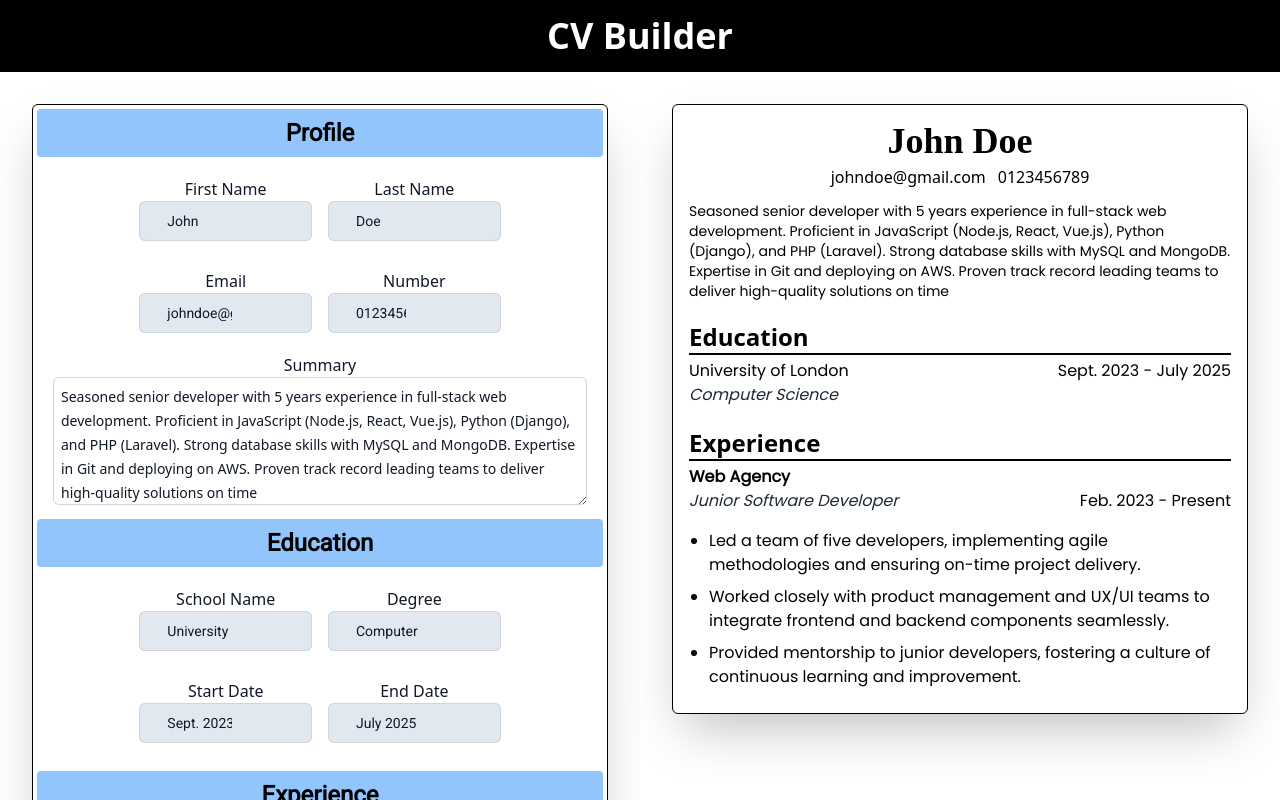
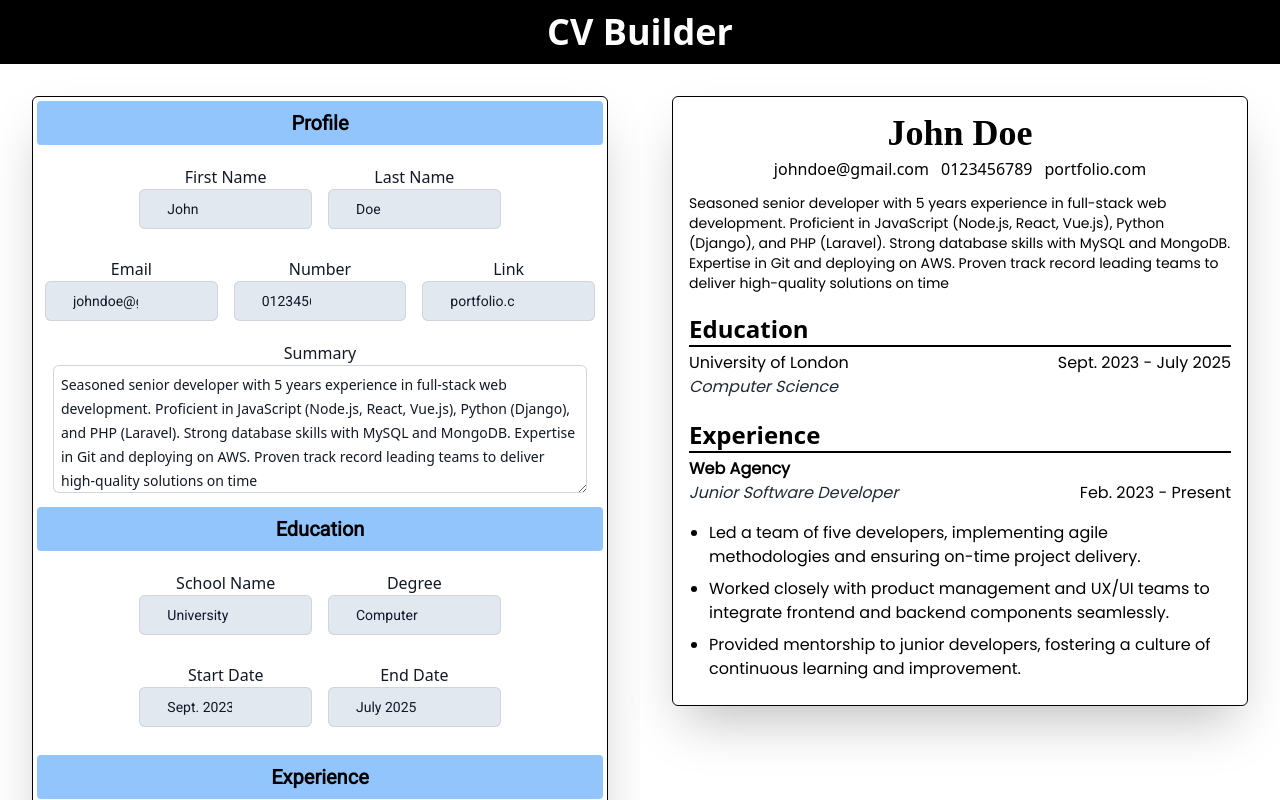
Before and after one commit to h4m24-a/cv-builder, a React (Vite) app: page / in a window 1280 px wide. Shown: the top 800 px of the page. Built offline with nearby package versions, Linux system fonts and the light colour scheme; a web font is replaced by a local one.

Commit message:
updated UI and added a link input to profile section

```diff
--- a/src/App.jsx
+++ b/src/App.jsx
@@ -9,12 +9,10 @@ function App() {
   // Profile
   const [firstName, setFirstName] = useState("John");
   const [lastName, setlastName] = useState("Doe");
-
   const fullName = firstName + " " + lastName;
-
   const [email, setEmail] = useState("johndoe@gmail.com");
   const [number, setNumber] = useState("0123456789");
-
+  const [link, setLink] = useState("portfolio.com")
   const [summary, setSummary] = useState("Seasoned senior developer with 5 years experience in full-stack web development. Proficient in JavaScript (Node.js, React, Vue.js), Python (Django), and PHP (Laravel). Strong database skills with MySQL and MongoDB. Expertise in Git and deploying on AWS. Proven track record leading teams to deliver high-quality solutions on time")
 
   // Education
@@ -41,7 +39,7 @@ function App() {
   return (
     <>
       <main>
-        <h1 className=" bg-black text-white text-4xl font-bold font-mono text-center p-4">
+        <h1 className=" bg-black text-white text-4xl font-bold font-mono text-center p-3">
           CV Builder
         </h1>
 
@@ -58,6 +56,8 @@ function App() {
                 setEmail={setEmail}
                 number={number}
                 setNumber={setNumber}
+                link={link}
+                setLink={setLink}
                 summary={summary}
                 setSummary={setSummary}
               />
@@ -103,6 +103,7 @@ function App() {
                 company={company}
                 description={description}
                 fullJobDate={fullJobDate}
+                link={link}
               />
             </div>
           </div>
--- a/src/components/CVPreview.jsx
+++ b/src/components/CVPreview.jsx
@@ -5,6 +5,7 @@ const CVPreview = ({
   fullName,
   email,
   number,
+  link,
   summary,
   schoolName,
   degree,
@@ -24,6 +25,7 @@ const CVPreview = ({
         <div className="flex justify-center gap-3 mt-1">
           <p className="text-md">{email}</p>
           <p className="text-md">{number}</p>
+          <p className="text-md">{link}</p>
         </div>
         <p className="font-poppins text-sm pt-3">{summary}</p>
       </div>
--- a/src/components/Education.jsx
+++ b/src/components/Education.jsx
@@ -19,7 +19,7 @@ const Education = ({
 
   return (
     <>
-      <h1 className="font-roboto text-2xl font-extrabold bg-blue-300 rounded p-2 mt-2 text-center">
+      <h1 className="font-roboto text-xl font-extrabold bg-blue-300 rounded p-2 mt-2 text-center">
         Education
       </h1>
 
--- a/src/components/Experience.jsx
+++ b/src/components/Experience.jsx
@@ -24,7 +24,7 @@ const Experience = ({ setCompany, company, setPosition, position, setJobStart, j
 
   return (
     <>
-      <h1 className='font-roboto text-2xl font-extrabold bg-blue-300 rounded p-2 mt-5 text-center'>Experience</h1>
+      <h1 className='font-roboto text-xl font-extrabold bg-blue-300 rounded p-2 mt-5 text-center'>Experience</h1>
 
       <div className="flex justify-center">
         <form onSubmit={handleSumbit} className="flex flex-wrap justify-center">
@@ -82,7 +82,7 @@ const Experience = ({ setCompany, company, setPosition, position, setJobStart, j
               className=" mx-ai rounded-md border-0 py-2 pl-7 pr-28 text-gray-900 ring-1 ring-inset ring-gray-300 placeholder:text-gray-400 focus:ring-2 focus:ring-inset focus:ring-indigo-600 sm:text-sm sm:leading-6 h-32"/>
           </div>
 
-          <div className="flex justify-center pt-3">
+          <div className="flex justify-center pt-3 pb-3">
             <button
               type="button"
               onClick={handleNewDesc}
--- a/src/components/Profile.jsx
+++ b/src/components/Profile.jsx
@@ -11,6 +11,8 @@ export default function Profile({
   email,
   setNumber,
   number,
+  link,
+  setLink,
   setSummary,
   summary,
 }) {
@@ -20,7 +22,7 @@ export default function Profile({
 
   return (
     <>
-      <h1 className=" font-roboto text-2xl font-extrabold bg-blue-300 rounded p-2 mx-auto text-center">
+      <h1 className=" font-roboto text-xl font-extrabold bg-blue-300 rounded p-2 mx-auto text-center">
         Profile
       </h1>
 
@@ -56,6 +58,13 @@ export default function Profile({
             onChange={(e) => setNumber(e.target.value)}
             type="number"
           />
+          <InputField
+            label="Link"
+            id="link"
+            value={link}
+            onChange={(e) => setLink(e.target.value)}
+            type="text"
+          />
           </div>
 
 
```
